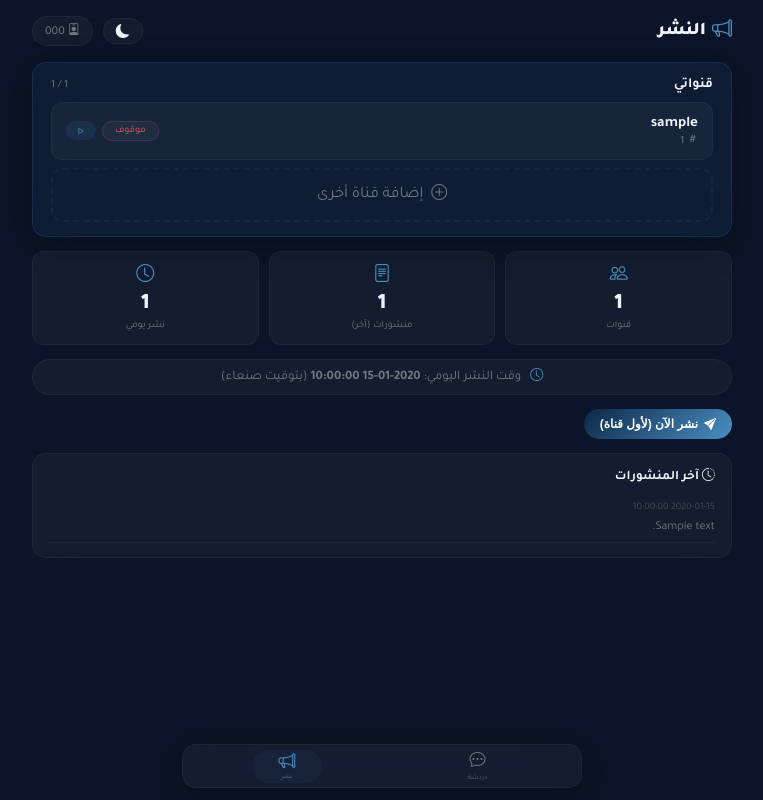
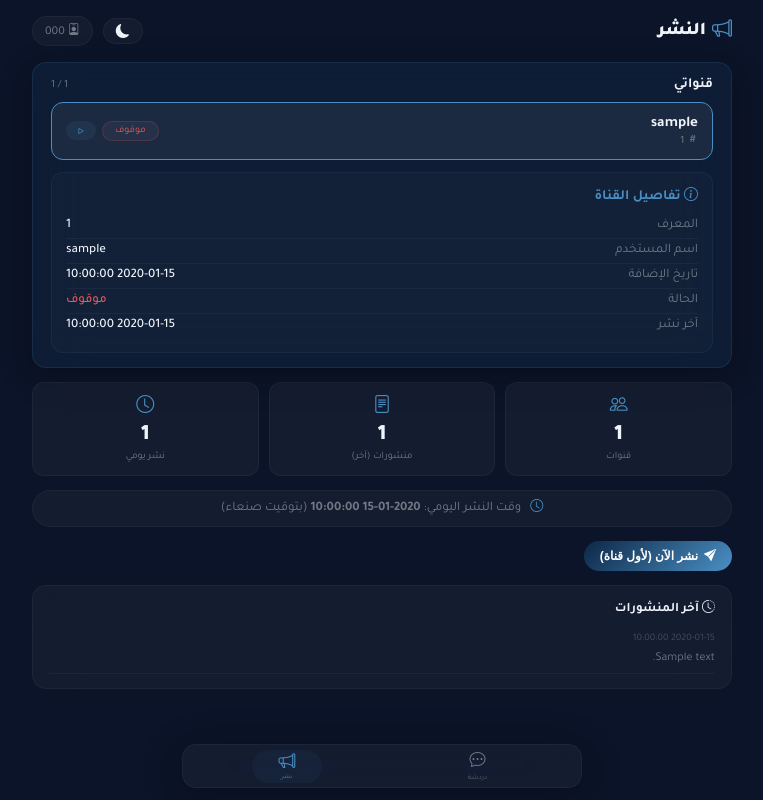
Before and after one commit to eviiile/test-of-evile, a Flask app: template templates/publish.html in a window 1280 px wide. Shown: the whole page, without its empty margins (258-1021 px from the left). Run offline with Flask 3, Linux system fonts and the light colour scheme; the template is opened without the code that fills it: most values are stand-ins (such as "Sample title", 1, 10 or a date in 2020); parts of the project's set-up code (start-up, migrations or seed data) failed here and were passed over; some libraries are stand-ins or nearby versions.

Commit message:
Update publish.html

```diff
--- a/templates/publish.html
+++ b/templates/publish.html
@@ -9,9 +9,7 @@
     <style>
         :root {
             --bg-primary: #0b1428;
-            --bg-secondary: #f0f4fa;
             --text-primary: #f0f4fa;
-            --text-secondary: #0b1428;
             --glass-bg: rgba(255,255,255,0.04);
             --glass-border: rgba(255,255,255,0.04);
             --glass-blue-bg: rgba(26,58,92,0.25);
@@ -21,7 +19,7 @@
             --shadow: rgba(0,0,0,0.3);
             --text-muted: rgba(255,255,255,0.4);
             --card-hover: rgba(255,255,255,0.06);
-            --modal-bg: #0b1428;
+            --detail-bg: rgba(255,255,255,0.02);
         }
         [data-theme="light"] {
             --bg-primary: #f0f4fa;
@@ -138,6 +136,10 @@
             border-color: var(--accent);
             transform: translateX(-4px);
         }
+        .channel-item.active-channel {
+            border-color: var(--accent);
+            background: var(--card-hover);
+        }
         .channel-item .info { flex:1; }
         .channel-item .info .username {
             font-size: 15px;
@@ -157,6 +159,31 @@
         }
         .channel-item .status-badge.active { color: #6fcf97; border-color: rgba(111,207,151,0.2); }
         .channel-item .status-badge.inactive { color: #eb5757; border-color: rgba(235,87,87,0.2); }
+
+        /* تفاصيل القناة المحددة */
+        .channel-details {
+            margin-top: 12px;
+            padding: 14px;
+            background: var(--detail-bg);
+            border-radius: 12px;
+            border: 1px solid var(--glass-border);
+            display: {% if selected_channel %}block{% else %}none{% endif %};
+        }
+        .channel-details h4 {
+            font-size: 14px;
+            margin-bottom: 8px;
+            color: var(--accent);
+        }
+        .channel-details .detail-row {
+            display: flex;
+            justify-content: space-between;
+            padding: 4px 0;
+            font-size: 13px;
+            border-bottom: 1px solid var(--glass-border);
+        }
+        .channel-details .detail-row:last-child { border-bottom: none; }
+        .channel-details .detail-label { color: var(--text-muted); }
+        .channel-details .detail-value { color: var(--text-primary); font-weight: 500; }
 
         .add-channel-card {
             display: flex;
@@ -414,7 +393,7 @@
             </div>
             <div class="channels-list">
                 {% for ch in channels %}
-                <div class="channel-item" onclick="showChannelDetails('{{ ch.id }}', '{{ ch.channel_id }}', '{{ ch.channel_username }}', '{{ ch.created_at }}', {{ ch.is_active|lower }})">
+                <div class="channel-item {% if selected_channel and selected_channel.id == ch.id %}active-channel{% endif %}" onclick="selectChannel('{{ ch.id }}')">
                     <div class="info">
                         <div class="username">{{ ch.channel_username or ch.channel_id }}</div>
                         <div class="id-muted"><i class="bi bi-hash"></i> {{ ch.channel_id }}</div>
@@ -433,7 +412,40 @@
                 {% endfor %}
             </div>
 
-            <!-- إضافة قناة أخرى -->
+            <!-- تفاصيل القناة المحددة -->
+            {% if selected_channel %}
+            <div class="channel-details">
+                <h4><i class="bi bi-info-circle"></i> تفاصيل القناة</h4>
+                <div class="detail-row">
+                    <span class="detail-label">المعرف</span>
+                    <span class="detail-value">{{ selected_channel.channel_id }}</span>
+                </div>
+                <div class="detail-row">
+                    <span class="detail-label">اسم المستخدم</span>
+                    <span class="detail-value">{{ selected_channel.channel_username or '—' }}</span>
+                </div>
+                <div class="detail-row">
+                    <span class="detail-label">تاريخ الإضافة</span>
+                    <span class="detail-value">{{ selected_channel.created_at }}</span>
+                </div>
+                <div class="detail-row">
+                    <span class="detail-label">الحالة</span>
+                    <span class="detail-value" style="color:{% if selected_channel.is_active %}#6fcf97{% else %}#eb5757{% endif %};">
+                        {% if selected_channel.is_active %}نشط{% else %}موقوف{% endif %}
+                    </span>
+                </div>
+                {% if selected_channel.last_post_at %}
+                <div class="detail-row">
+                    <span class="detail-label">آخر نشر</span>
+                    <span class="detail-value">{{ selected_channel.last_post_at }}</span>
+                </div>
+                {% endif %}
+            </div>
+            {% endif %}
+
+            <!-- إضافة قناة أخرى (تظهر فقط إذا كان العدد أقل من الحد) -->
+            {% set max_channels = 3 if is_premium else 1 %}
+            {% if channels|length < max_channels %}
             <div class="add-channel-card" id="addChannelToggle" onclick="toggleAddForm()">
                 <i class="bi bi-plus-circle"></i> <span>إضافة قناة أخرى</span>
             </div>
@@ -554,11 +555,15 @@
                 localStorage.setItem('theme', 'dark');
             }
         }
-        // استعادة الإعدادات المحفوظة
         const savedTheme = localStorage.getItem('theme');
         if (savedTheme === 'light') {
             document.documentElement.setAttribute('data-theme', 'light');
             document.getElementById('themeIcon').className = 'bi bi-sun-fill';
+        }
+
+        // ===== اختيار قناة (تحديث الصفحة مع parameter) =====
+        function selectChannel(channelId) {
+            window.location.href = '/publish?channel_id=' + channelId;
         }
 
         // ===== إظهار / إخفاء نموذج الإضافة =====
@@ -619,24 +624,6 @@
             }
         }
 
-        // ===== عرض تفاصيل القناة في مودال =====
-        function showChannelDetails(id, channelId, username, created, isActive) {
-            document.getElementById('modalChannelId').textContent = channelId;
-            document.getElementById('modalUsername').textContent = username || '—';
-            document.getElementById('modalCreated').textContent = created;
-            document.getElementById('modalStatus').textContent = isActive ? 'نشط' : 'موقوف';
-            document.getElementById('modalStatus').style.color = isActive ? '#6fcf97' : '#eb5757';
-            document.getElementById('channelModal').classList.add('active');
-        }
-
-        function closeModal() {
-            document.getElementById('channelModal').classList.remove('active');
-        }
-        // إغلاق المودال بالنقر على الخلفية
-        document.getElementById('channelModal').addEventListener('click', function(e) {
-            if (e.target === this) closeModal();
-        });
-
         // ===== نشر الآن =====
         document.getElementById('forcePublishBtn').addEventListener('click', async function() {
             this.disabled = true;
```
Also changed, not shown: other parts of templates/publish.html (+2 -61 lines).
